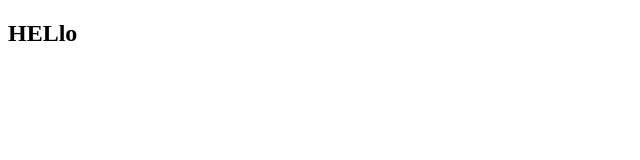
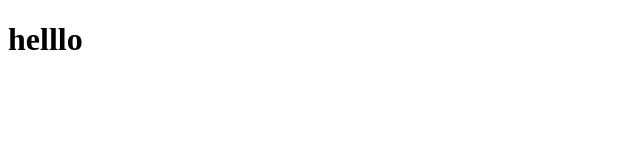
Before and after one commit to abdullahmemon9688-lang/git-ignore, a plain HTML site: page index.html in a window 1280 px wide. Shown: the whole page, without its empty margins (0-640 px from the left). Drawn offline with Linux system fonts and the light colour scheme.

Commit message:
GIT IGNORE

```diff
--- a/index.html
+++ b/index.html
@@ -6,6 +6,6 @@
     <title>Document</title>
 </head>
 <body>
-    <h2>HELlo</h2>
+    <h1>helllo</h1>
 </body>
 </html>
```
